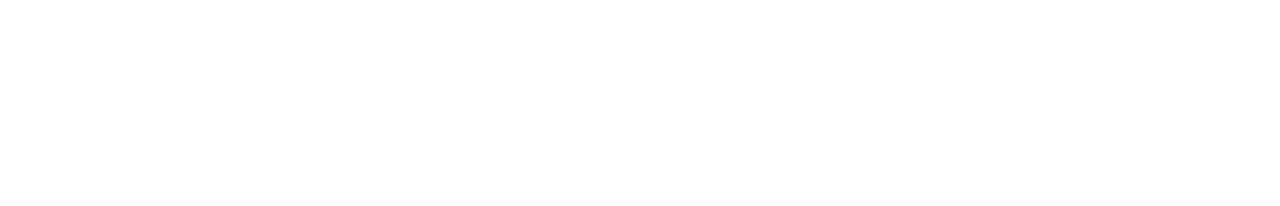
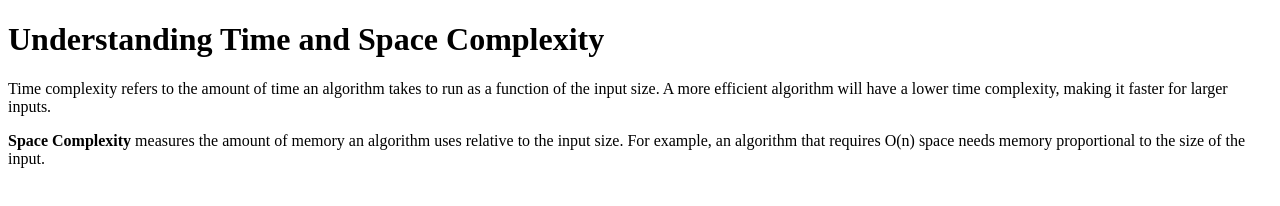
Before and after one commit to acciojob/time-and-space-complexity-ritikchhimwal, a website: page main.html in a window 1280 px wide. Drawn offline with Linux system fonts and the light colour scheme.

Commit message:
created a submission

```diff
--- a/main.html
+++ b/main.html
@@ -8,6 +8,15 @@
 
 <body>
 	<!-- the entire body must be written by student -->
+	<h1>Understanding Time and Space Complexity</h1>
+
+    <p>
+        Time complexity refers to the amount of time an algorithm takes to run as a function of the input size. A more efficient algorithm will have a lower time complexity, making it faster for larger inputs.
+    </p>
+
+    <p>
+        <b>Space Complexity</b> measures the amount of memory an algorithm uses relative to the input size. For example, an algorithm that requires O(n) space needs memory proportional to the size of the input.
+    </p>
     <script type="text/javascript" src="./script.js">
 </script>
 
```
